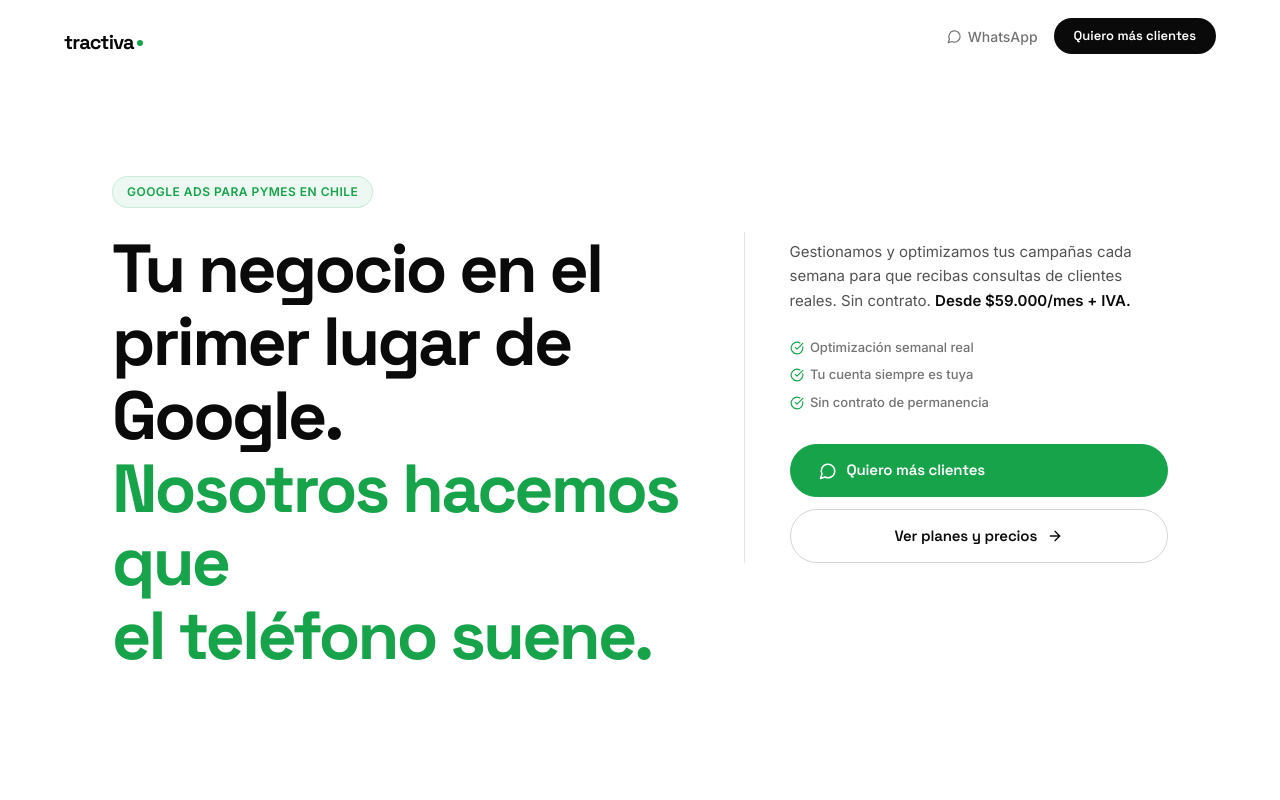
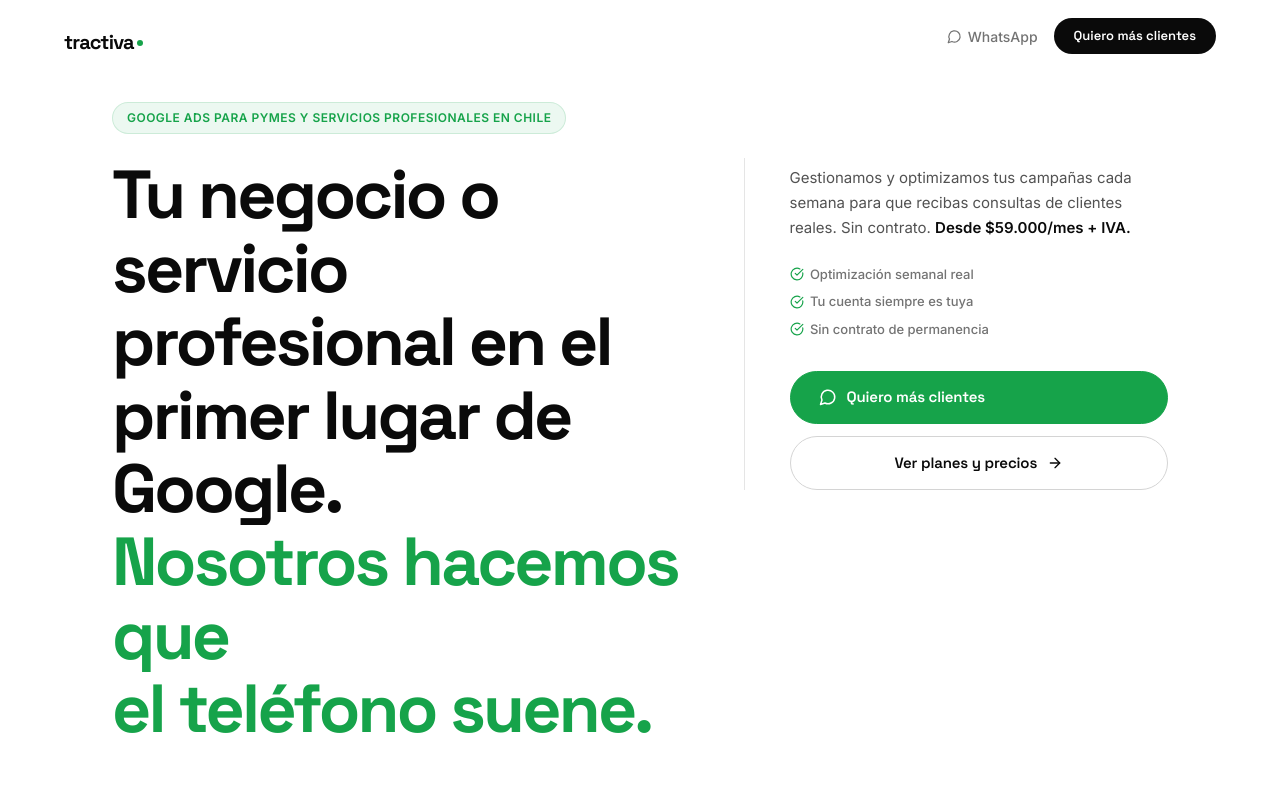
Before and after one commit to kumeraweb/kumera_platform, an Astro site in the folder apps/tractiva-web/: page / in a window 1280 px wide. Shown: the top 800 px of the page. Built offline with nearby package versions, Linux system fonts and the light colour scheme; Astro itself is replaced by a stand-in of ours.

Commit message:
Actualizar hero para pymes y servici

```diff
--- a/apps/tractiva-web/src/components/HeroSection.astro
+++ b/apps/tractiva-web/src/components/HeroSection.astro
@@ -5,7 +5,7 @@ import { ArrowRight, MessageCircle, CheckCircle } from "@lucide/astro";
 <section class="hero" id="hero-section">
   <div class="hero__container">
     <div class="hero__badges">
-      <span class="hero__badge">Google Ads para pymes en Chile</span>
+      <span class="hero__badge">Google Ads para pymes y servicios profesionales en Chile</span>
     </div>
 
     <div class="hero__split">
@@ -13,7 +13,7 @@ import { ArrowRight, MessageCircle, CheckCircle } from "@lucide/astro";
       <div class="hero__left">
         <h1 class="hero__title">
           <span class="hero-line hero-line--1"
-            ><span>Tu negocio en el</span></span
+            ><span>Tu negocio o servicio profesional en el</span></span
           >
           <span class="hero-line hero-line--2"
             ><span>primer lugar de Google.</span></span
```
